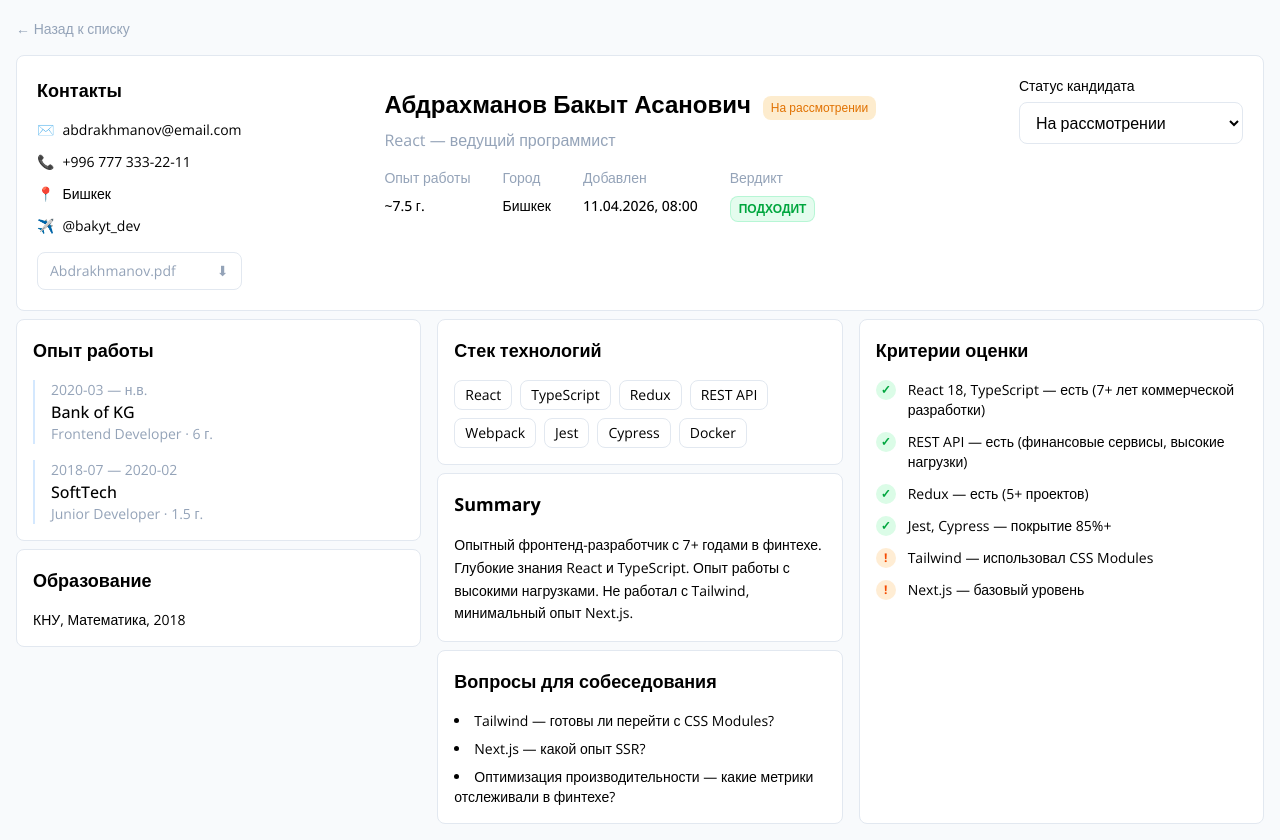
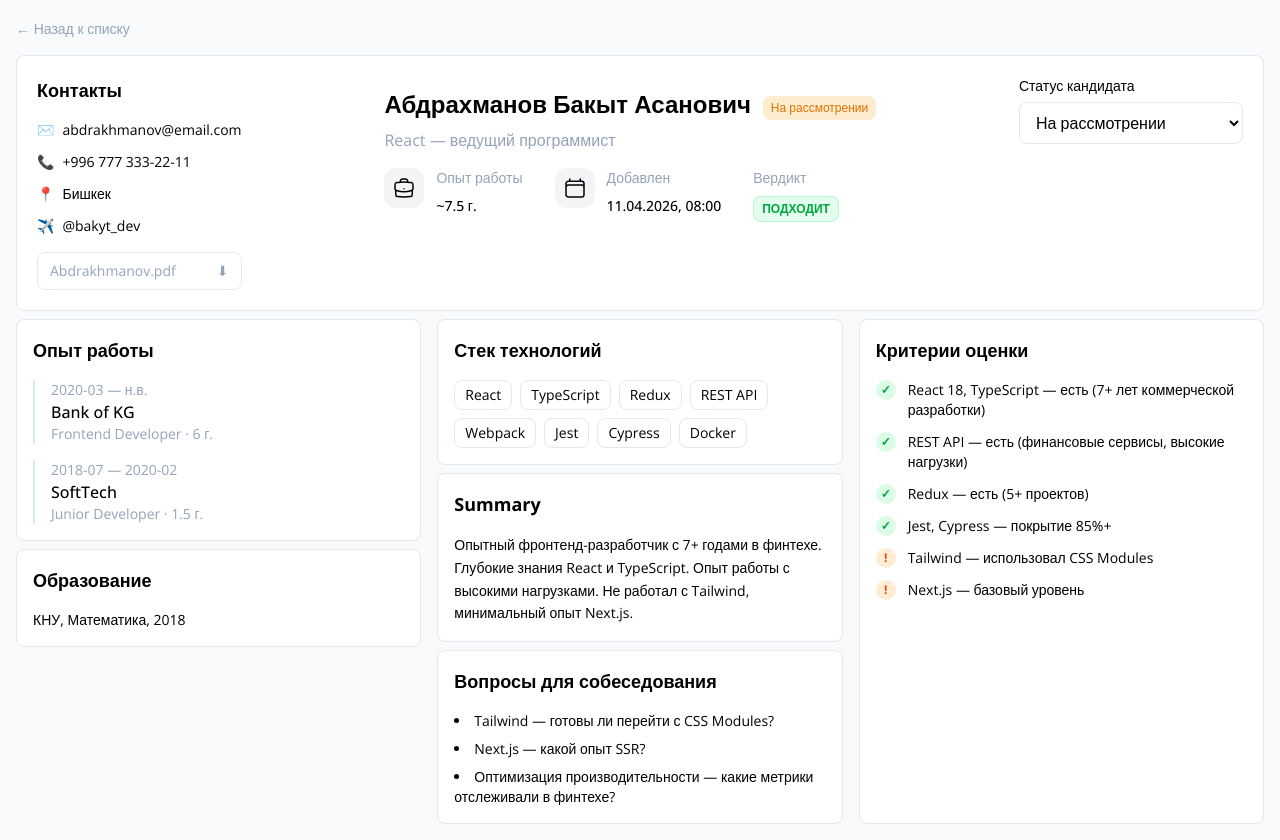
Before and after one commit to TimurKamnev/HR-specialist, a React (Vite) app: page /candidate/abdrakhmanov in a window 1280 px wide. Built offline with nearby package versions, Linux system fonts and the light colour scheme.

Commit message:
fix in personal design added icons

```diff
--- a/src/components/CandidateDetail/ContactCard.tsx
+++ b/src/components/CandidateDetail/ContactCard.tsx
@@ -21,7 +21,7 @@ export function ContactCard({ candidate }: { candidate: Candidate }) {
 				)}
 				<li className='flex items-center gap-2'>
 					<span aria-hidden='true'>📍</span>
-					{candidate.city}
+					{candidate.city ?? 'Не указан'}
 				</li>
 				<li className='flex items-center gap-2'>
 					<span aria-hidden='true'>✈️</span>
--- a/src/components/Legend/Legend.tsx
+++ b/src/components/Legend/Legend.tsx
@@ -40,7 +40,7 @@ export default function Legend() {
 			</div>
 			<div className='bg-white flex-1 lg:flex-0 border border-border rounded-lg p-3 md:p-5 mt-4'>
 				<h2 className='text-base md:text-lg font-bold mb-5'>
-					Вердикт (цветовая индикация)
+					Вердикт
 				</h2>
 				<ul className='flex flex-col gap-3'>
 					<li className='grid grid-cols-2 gap-2'>
--- a/src/pages/CandidateDetailPage.tsx
+++ b/src/pages/CandidateDetailPage.tsx
@@ -66,17 +66,51 @@ export default function CandidateDetailPage() {
 					</div>
 					<p className='text-text-muted'>{candidate.pos_label}</p>
 					<dl className='flex flex-wrap gap-8 mt-4 text-sm'>
+						<div className='flex items-start gap-3'>
+							<span className='bg-gray-100 p-2 rounded-xl'>
+								<svg
+									xmlns='http://www.w3.org/2000/svg'
+									fill='none'
+									viewBox='0 0 24 24'
+									strokeWidth='1.5'
+									stroke='currentColor'
+									className='size-6'
+								>
+									<path
+										strokeLinecap='round'
+										strokeLinejoin='round'
+										d='M20.25 14.15v4.25c0 1.094-.787 2.036-1.872 2.18-2.087.277-4.216.42-6.378.42s-4.291-.143-6.378-.42c-1.085-.144-1.872-1.086-1.872-2.18v-4.25m16.5 0a2.18 2.18 0 0 0 .75-1.661V8.706c0-1.081-.768-2.015-1.837-2.175a48.114 48.114 0 0 0-3.413-.387m4.5 8.006c-.194.165-.42.295-.673.38A23.978 23.978 0 0 1 12 15.75c-2.648 0-5.195-.429-7.577-1.22a2.016 2.016 0 0 1-.673-.38m0 0A2.18 2.18 0 0 1 3 12.489V8.706c0-1.081.768-2.015 1.837-2.175a48.111 48.111 0 0 1 3.413-.387m7.5 0V5.25A2.25 2.25 0 0 0 13.5 3h-3a2.25 2.25 0 0 0-2.25 2.25v.894m7.5 0a48.667 48.667 0 0 0-7.5 0M12 12.75h.008v.008H12v-.008Z'
+									/>
+								</svg>
+							</span>
 							<div>
 								<dt className='text-text-muted mb-2'>Опыт работы</dt>
 								<dd className='font-medium'>{candidate.total_exp}</dd>
 							</div>
-						<div>
-							<dt className='text-text-muted mb-2'>Город</dt>
-							<dd className='font-medium'>{candidate.city}</dd>
 						</div>
+						<div className='flex items-start gap-3'>
+							<span className='bg-gray-100 p-2 rounded-xl'>
+								<svg
+									xmlns='http://www.w3.org/2000/svg'
+									fill='none'
+									viewBox='0 0 24 24'
+									strokeWidth='1.5'
+									stroke='currentColor'
+									className='size-6'
+								>
+									<path
+										strokeLinecap='round'
+										strokeLinejoin='round'
+										d='M6.75 3v2.25M17.25 3v2.25M3 18.75V7.5a2.25 2.25 0 0 1 2.25-2.25h13.5A2.25 2.25 0 0 1 21 7.5v11.25m-18 0A2.25 2.25 0 0 0 5.25 21h13.5A2.25 2.25 0 0 0 21 18.75m-18 0v-7.5A2.25 2.25 0 0 1 5.25 9h13.5A2.25 2.25 0 0 1 21 11.25v7.5'
+									/>
+								</svg>
+							</span>
 							<div>
 								<dt className='text-text-muted mb-2'>Добавлен</dt>
-							<dd className='font-medium'>{formatDate(candidate.createdAt)}</dd>
+								<dd className='font-medium'>
+									{formatDate(candidate.createdAt)}
+								</dd>
+							</div>
 						</div>
 						<div>
 							<dt className='text-text-muted mb-2'>Вердикт</dt>
```
Lines whose indentation alone changed are shown as unchanged.
